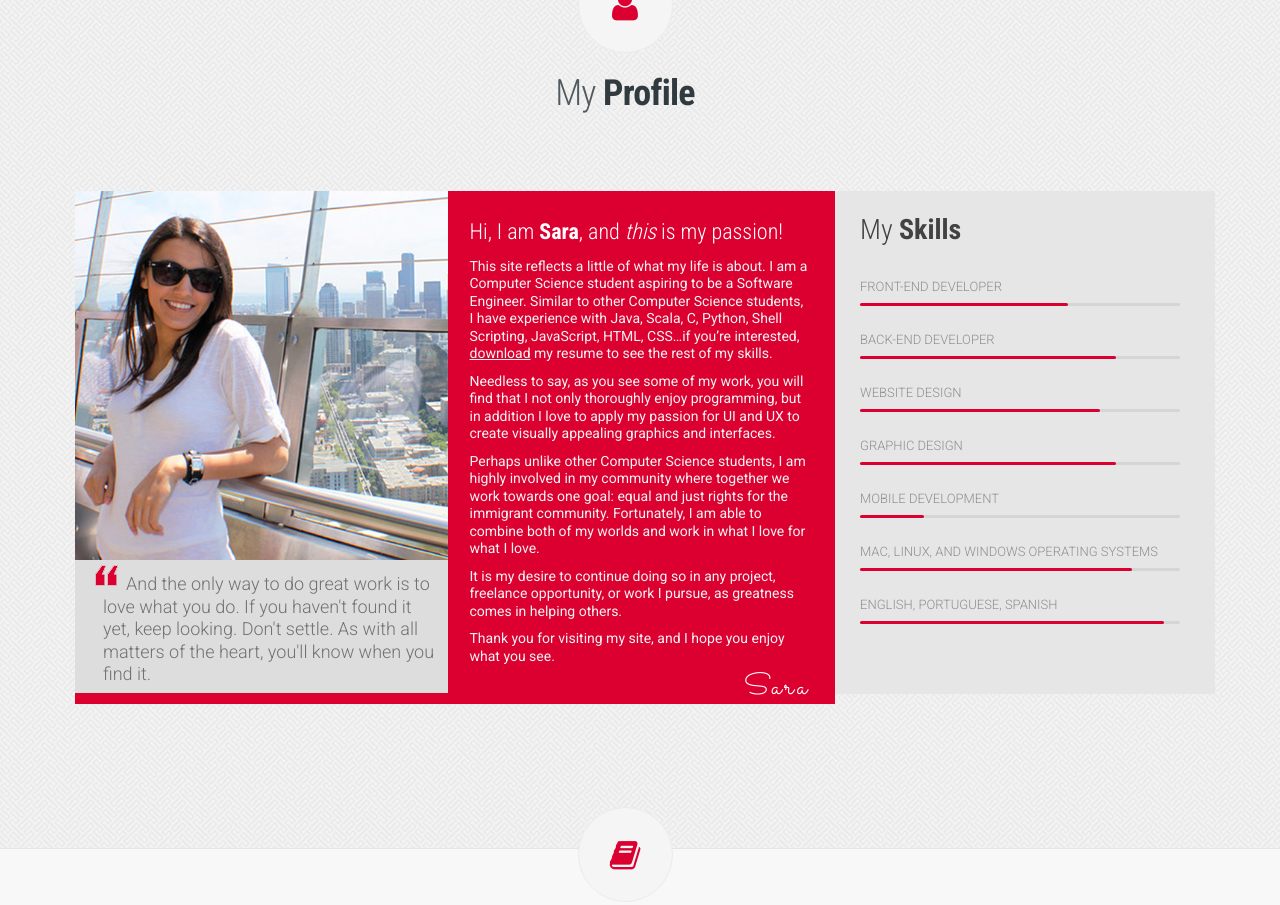
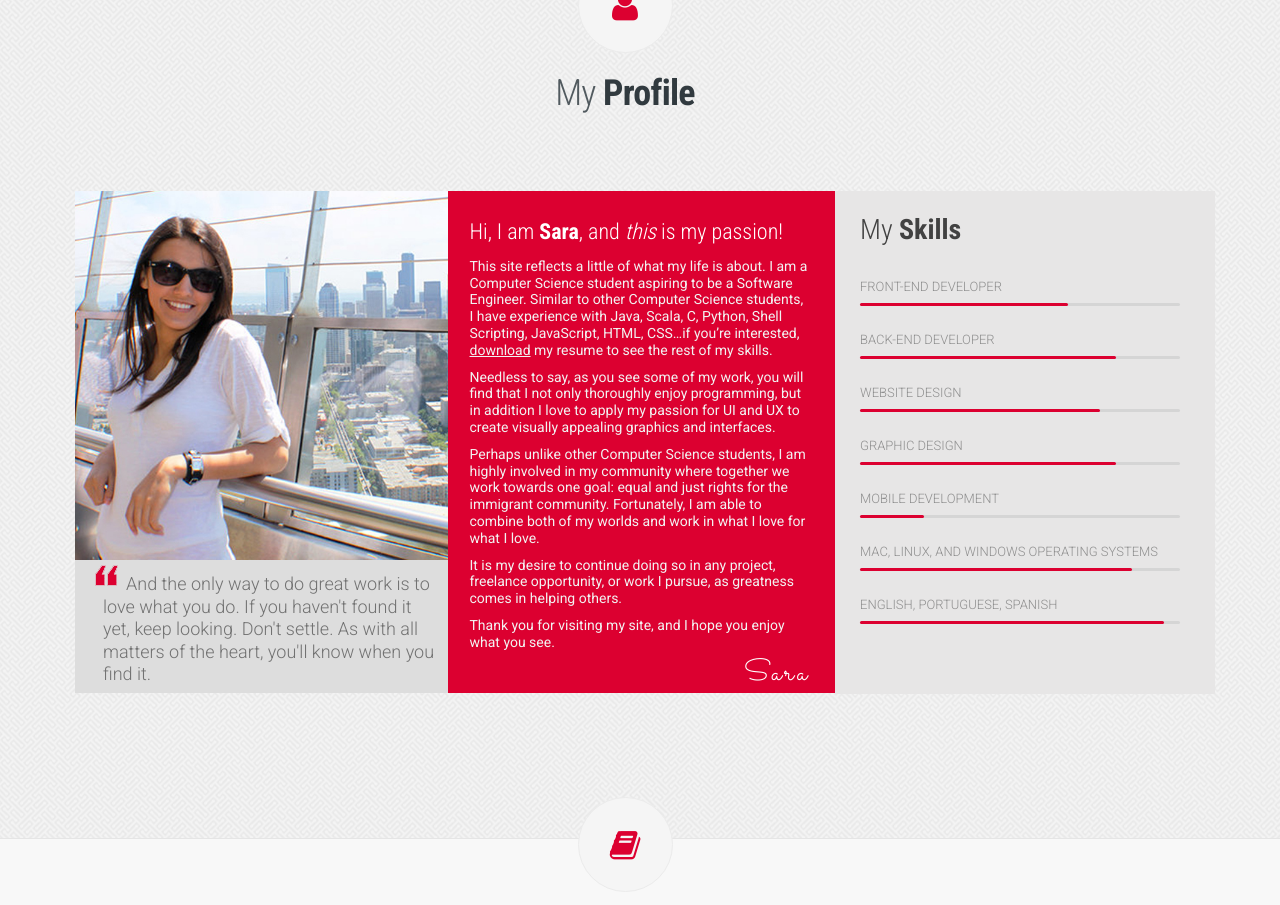
Before and after one commit to sadasilva/sadasilva.github.io, a PHP site: page / in a window 1280 px wide. Shown: the part 2271-3176 px from the top of the page. Run offline with PHP 8.4, Linux system fonts and the light colour scheme; some web fonts are replaced.

Commit message:
browser issues

```diff
--- a/assets/css/style.css
+++ b/assets/css/style.css
@@ -466,7 +466,7 @@
 
 }
 .about_mar_left{ margin-left:5px; margin-top:8px; margin-bottom:144px;}
-.about-text1 p{ color:#f2f2f2!important; line-height:1.25; margin:10px 0px; font-weight: 400;}
+.about-text1 p{ color:#f2f2f2!important; line-height:1.20; margin:10px 0px; font-weight: normal;}
 .about-text1 p a{ color:#f2f2f2!important; text-decoration: underline;}
 .about-text1 p span{color:#ca9903;}
 .about-text2 { padding-bottom:20px;padding-top: 10px;line-height:1.25;}
```
